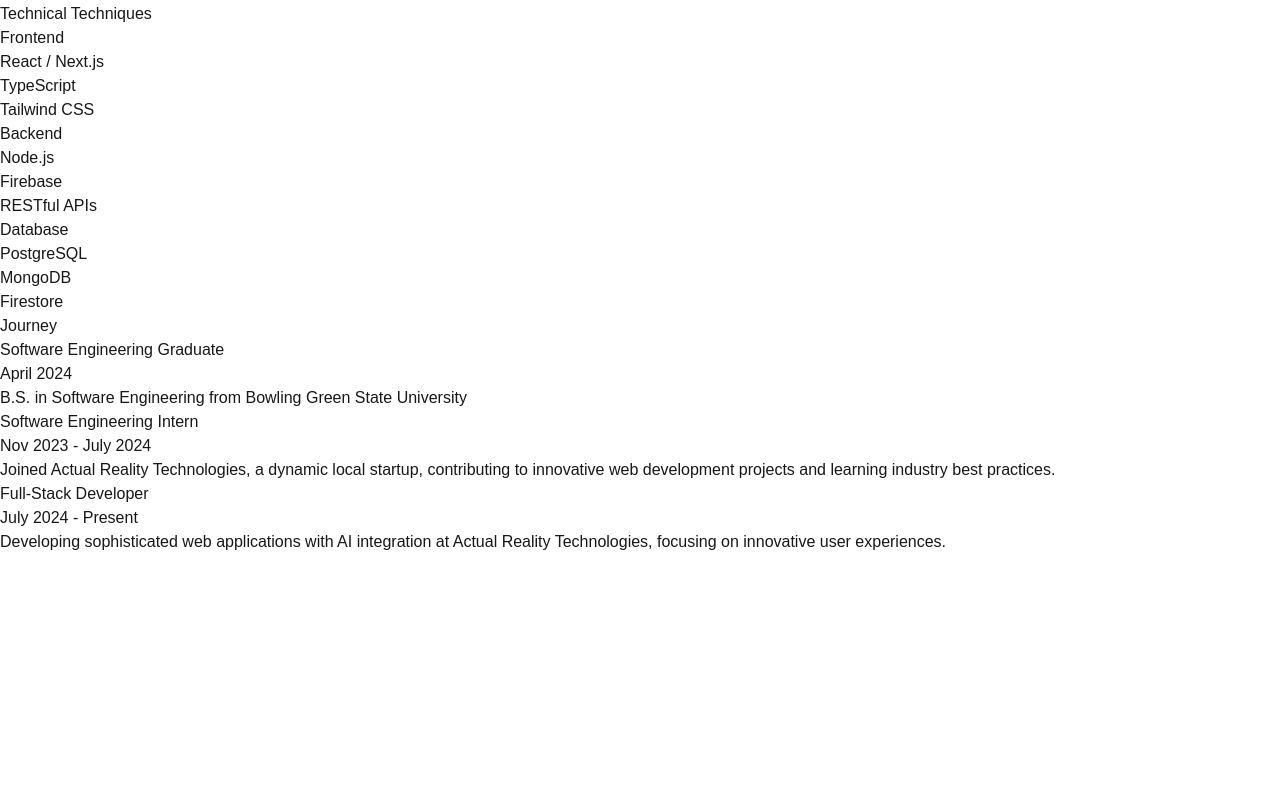
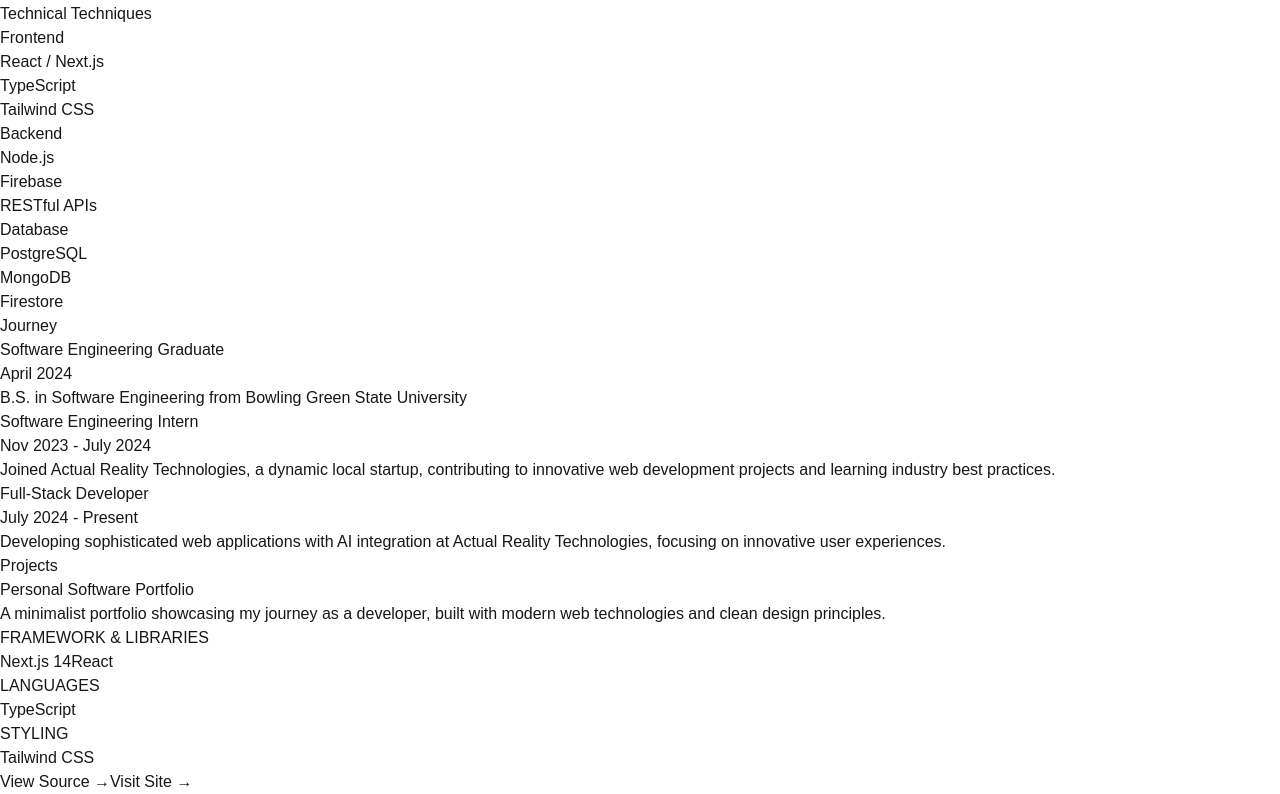
Before and after one commit to thomasvcurtis/software-portfolio, a Next.js app: page / in a window 1280 px wide. Shown: the part 190-984 px from the top of the page. Before the commit the page ends 800 px from the top, so only its background shows below. Built offline with nearby package versions, Linux system fonts and the light colour scheme.

Commit message:
project section

```diff
--- a/src/app/page.tsx
+++ b/src/app/page.tsx
@@ -3,11 +3,12 @@
 export default function Home() {
   return (
     <main className="snap-y snap-mandatory h-screen overflow-y-auto">
-      {/* Hero Section */}
+      {/* ===== HERO SECTION ===== */}
       <section className="h-screen flex flex-col justify-center px-8 snap-start">
         <div className="max-w-4xl mx-auto space-y-8">
-          {/* Hero Title */}
+          {/* Hero - Title Block */}
           <div className="relative">
+            {/* Decorative Line */}
             <div className="absolute -left-4 top-1/2 w-1 h-16 bg-black dark:bg-white transform -translate-y-1/2" />
             <h1 className="text-5xl md:text-7xl font-bold mb-2 text-black dark:text-white font-geist-sans leading-tight">
               Harnessing the Zen of{" "}
@@ -15,7 +16,7 @@
             </h1>
           </div>
 
-          {/* Hero Subtitle */}
+          {/* Hero - Subtitle Block */}
           <div className="border-l-4 border-black dark:border-white pl-4">
             <h2 className="text-2xl md:text-3xl font-medium text-gray-700 dark:text-gray-300">
               Thomas Curtis,{" "}
@@ -24,28 +25,37 @@
             </h2>
           </div>
 
-          {/* Hero Description */}
+          {/* Hero - Description Block */}
           <p className="text-lg md:text-xl text-gray-600 dark:text-gray-400 max-w-2xl leading-relaxed">
-            Drawing on the principles of martial arts - <span className="text-black dark:text-white font-medium">Patience</span>, <span className="text-black dark:text-white font-medium">Perseverance</span>, <span className="text-black dark:text-white font-medium">Practice Hard</span>, <span className="text-black dark:text-white font-medium">Practice exactly the way you want to perform</span>, and <span className="text-black dark:text-white font-medium">Meditation</span> — I create seamless digital experiences that flow effortlessly for end users.
+            Drawing on the principles of martial arts -
+            {/* Core Values */}
+            <span className="text-black dark:text-white font-medium">Patience</span>,{" "}
+            <span className="text-black dark:text-white font-medium">Perseverance</span>,{" "}
+            <span className="text-black dark:text-white font-medium">Practice Hard</span>,{" "}
+            <span className="text-black dark:text-white font-medium">Practice exactly the way you want to perform</span>, and{" "}
+            <span className="text-black dark:text-white font-medium">Meditation</span> —
+            I create seamless digital experiences that flow effortlessly for end users.
           </p>
         </div>
       </section>
 
-      {/* About Section */}
+      {/* ===== ABOUT SECTION ===== */}
       <section id="about" className="h-screen px-8 py-20 bg-gray-50 dark:bg-gray-900 snap-start">
         <div className="max-w-4xl mx-auto space-y-16">
-          {/* About Me Introduction */}
+          {/* About - Introduction Block */}
           <div className="space-y-6">
+            {/* Section Title with Decorative Line */}
             <div className="relative">
               <div className="absolute -left-4 top-1/2 w-1 h-8 bg-black dark:bg-white transform -translate-y-1/2" />
               <h2 className="text-4xl font-bold text-black dark:text-white">About Me</h2>
             </div>
+            {/* About Content */}
             <p className="text-lg text-gray-600 dark:text-gray-400 leading-relaxed">
               I'm Thomas Curtis, a full-stack developer with a unique background in martial arts—channeling discipline and precision into every project. Guided by the principles of patience, perseverance, hard practice, performing exactly as I train, and mindful meditation, I strive for continuous improvement in both code and character. After earning my B.S. in Software Engineering from Bowling Green State University, I've dedicated myself to crafting robust, innovative solutions that reflect my unwavering commitment to detail and excellence.
             </p>
           </div>
 
-          {/* Technical Skills Section */}
+          {/* About - Technical Skills Block */}
           <div className="space-y-6">
             <h3 className="text-2xl font-medium text-black dark:text-white">Technical Techniques</h3>
             <div className="grid grid-cols-1 md:grid-cols-3 gap-8">
@@ -114,15 +124,16 @@
             </div>
           </div>
 
-          {/* Professional Journey Timeline */}
+          {/* About - Professional Journey Block */}
           <div className="space-y-6">
             <h3 className="text-2xl font-medium text-black dark:text-white">Journey</h3>
             <div className="relative py-8">
+              {/* Timeline Grid */}
               <div className="grid grid-cols-1 md:grid-cols-3 gap-8">
-                {/* Timeline Connector */}
+                {/* Timeline Connector Line */}
                 <div className="absolute left-4 right-4 top-12 h-0.5 bg-gray-200 dark:bg-gray-700 hidden md:block"></div>
 
-                {/* Education Milestone */}
+                {/* Journey - Education Card */}
                 <div className="relative">
                   <div className="bg-white dark:bg-gray-900 p-4 border border-gray-200 dark:border-gray-700 rounded-lg h-48">
                     <h4 className="text-lg font-medium text-black dark:text-white">Software Engineering Graduate</h4>
@@ -133,7 +144,7 @@
                   </div>
                 </div>
 
-                {/* Internship Milestone */}
+                {/* Journey - Internship Card */}
                 <div className="relative">
                   <div className="bg-white dark:bg-gray-900 p-4 border border-gray-200 dark:border-gray-700 rounded-lg h-48">
                     <h4 className="text-lg font-medium text-black dark:text-white">Software Engineering Intern</h4>
@@ -144,7 +155,7 @@
                   </div>
                 </div>
 
-                {/* Full-time Position Milestone */}
+                {/* Journey - Full-time Position Card */}
                 <div className="relative">
                   <div className="bg-white dark:bg-gray-900 p-4 border border-gray-200 dark:border-gray-700 rounded-lg h-48">
                     <h4 className="text-lg font-medium text-black dark:text-white">Full-Stack Developer</h4>
@@ -159,6 +170,99 @@
           </div>
         </div>
       </section>
+
+      {/* ===== PROJECTS SECTION ===== */}
+      <section id="projects" className="min-h-screen px-8 py-20 snap-start">
+        <div className="max-w-4xl mx-auto space-y-16">
+          {/* Projects - Section Header */}
+          <div className="space-y-6">
+            <div className="relative">
+              <div className="absolute -left-4 top-1/2 w-1 h-8 bg-black dark:bg-white transform -translate-y-1/2" />
+              <h2 className="text-4xl font-bold text-black dark:text-white">Projects</h2>
+            </div>
+          </div>
+
+          {/* Projects - Grid Layout */}
+          <div className="grid grid-cols-1 lg:grid-cols-2 gap-8">
+            {/* Project Card - Portfolio */}
+            <div className="group relative bg-white dark:bg-gray-900 rounded-lg border border-gray-200 dark:border-gray-700 overflow-hidden h-full">
+              {/* Card - Header Information */}
+              <div className="p-6 space-y-4">
+                <h3 className="text-2xl font-medium text-black dark:text-white">
+                  Personal Software Portfolio
+                </h3>
+                <p className="text-gray-600 dark:text-gray-400">
+                  A minimalist portfolio showcasing my journey as a developer, built with modern web technologies and clean design principles.
+                </p>
+              </div>
+
+              {/* Card - Technology Stack */}
+              <div className="p-6 pt-0 space-y-6">
+                {/* Stack - Framework & Libraries */}
+                <div>
+                  <h4 className="text-sm font-medium text-gray-500 dark:text-gray-400 mb-3">
+                    FRAMEWORK & LIBRARIES
+                  </h4>
+                  <div className="grid grid-cols-2 gap-2">
+                    <span className="px-3 py-1 text-sm bg-gray-100 dark:bg-gray-800 rounded-full text-gray-700 dark:text-gray-300">
+                      Next.js 14
+                    </span>
+                    <span className="px-3 py-1 text-sm bg-gray-100 dark:bg-gray-800 rounded-full text-gray-700 dark:text-gray-300">
+                      React
+                    </span>
+                  </div>
+                </div>
+
+                {/* Stack - Languages */}
+                <div>
+                  <h4 className="text-sm font-medium text-gray-500 dark:text-gray-400 mb-3">
+                    LANGUAGES
+                  </h4>
+                  <div className="grid grid-cols-2 gap-2">
+                    <span className="px-3 py-1 text-sm bg-gray-100 dark:bg-gray-800 rounded-full text-gray-700 dark:text-gray-300">
+                      TypeScript
+                    </span>
+                  </div>
+                </div>
+
+                {/* Stack - Styling */}
+                <div>
+                  <h4 className="text-sm font-medium text-gray-500 dark:text-gray-400 mb-3">
+                    STYLING
+                  </h4>
+                  <div className="grid grid-cols-2 gap-2">
+                    <span className="px-3 py-1 text-sm bg-gray-100 dark:bg-gray-800 rounded-full text-gray-700 dark:text-gray-300">
+                      Tailwind CSS
+                    </span>
+                  </div>
+                </div>
+              </div>
+
+              {/* Card - Action Links */}
+              <div className="p-6 pt-0 flex gap-4 mt-auto">
+                <a
+                  href="https://github.com/yourusername/portfolio"
+                  target="_blank"
+                  rel="noopener noreferrer"
+                  className="text-sm font-medium text-black dark:text-white hover:text-gray-600 dark:hover:text-gray-300 transition-colors"
+                >
+                  View Source →
+                </a>
+                <a
+                  href="https://yourportfolio.com"
+                  target="_blank"
+                  rel="noopener noreferrer"
+                  className="text-sm font-medium text-black dark:text-white hover:text-gray-600 dark:hover:text-gray-300 transition-colors"
+                >
+                  Visit Site →
+                </a>
+              </div>
+            </div>
+
+            {/* Space for Additional Projects */}
+          </div>
+        </div>
+      </section>
     </main>
   );
 }
```
